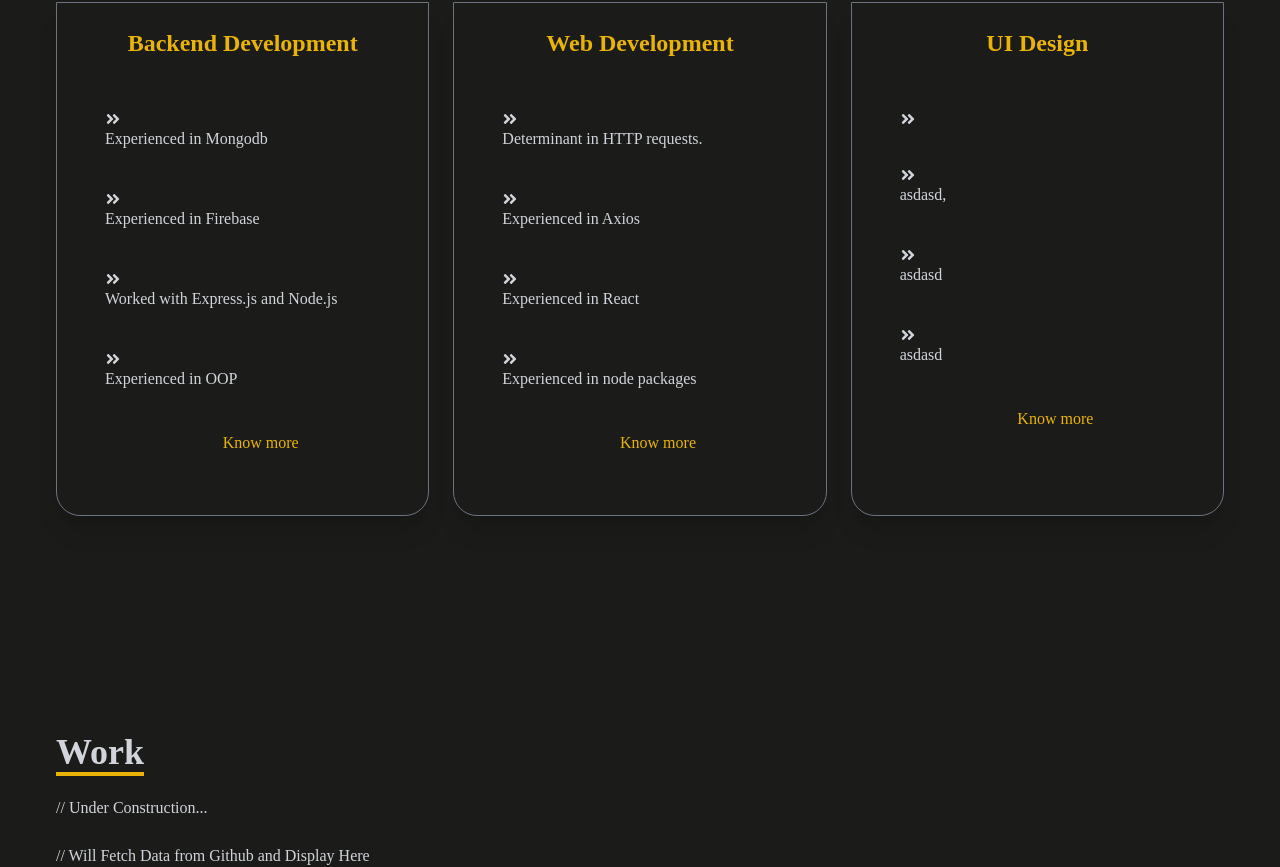
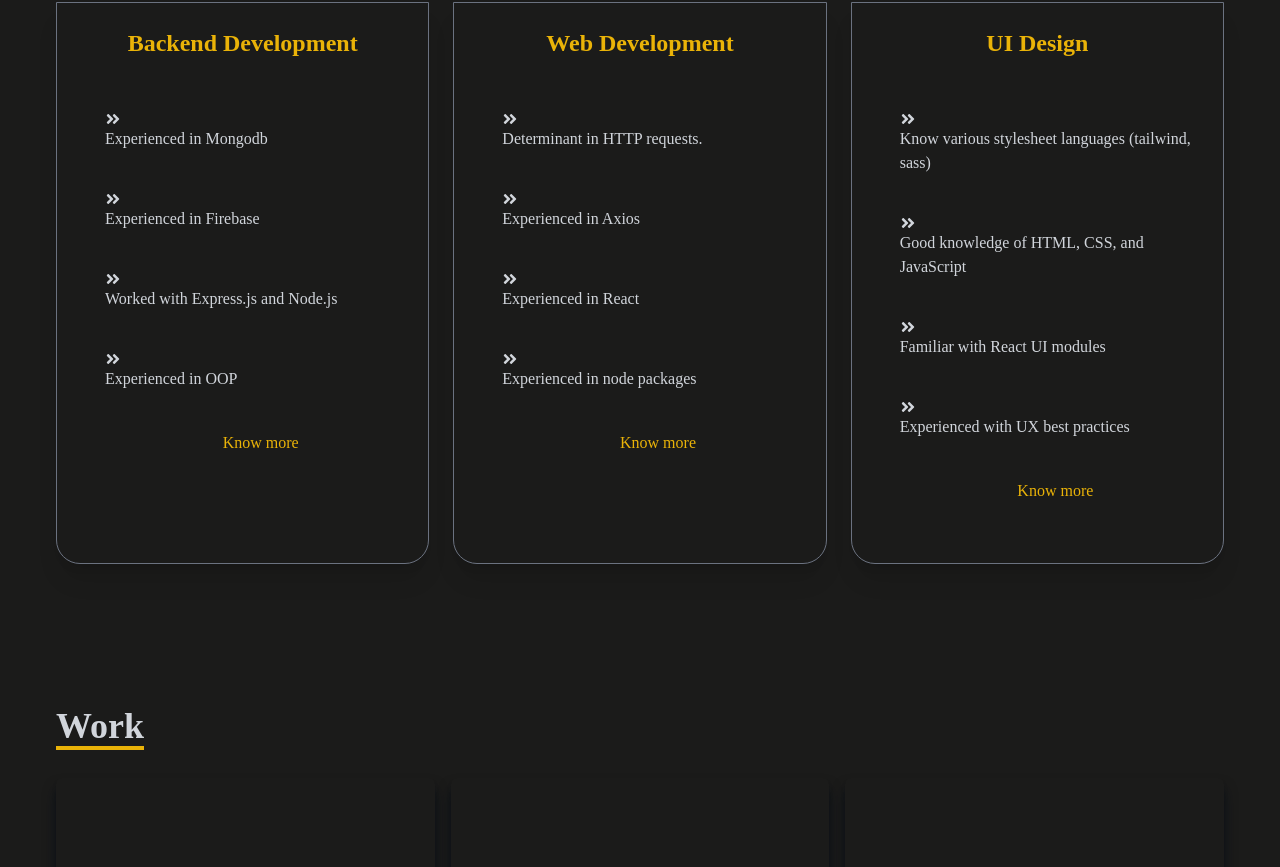
Before and after one commit to ziya-karagoz/my-portfolio, a React (Create React App) app: page / in a window 1280 px wide. Shown: the part 2494-3361 px from the top of the page. Built offline with nearby package versions, Linux system fonts and the light colour scheme.

Commit message:
text updates

```diff
--- a/src/components/Footer.jsx
+++ b/src/components/Footer.jsx
@@ -1,5 +1,5 @@
 import React from "react";
-import { FaTwitter, FaGithub, FaYoutube, FaFacebook } from "react-icons/fa";
+import { FaGithub, FaYoutube, FaFacebook } from "react-icons/fa";
 
 const Footer = () => {
   return (
@@ -8,9 +8,6 @@ const Footer = () => {
         Copyright © 2022 All rights reserved | Ziya Karagöz
       </span>
       <div className='flex  flex-row w-full justify-center items-center space-x-3 lg:mt-6 text-[#f2f2f2]'>
-        <a href='https://twitter.com/ziya_bireyi'>
-          <FaTwitter />
-        </a>
         <a href='https://github.com/ziya-karagoz'>
           <FaGithub />
         </a>
--- a/src/components/Services.jsx
+++ b/src/components/Services.jsx
@@ -38,13 +38,13 @@ const Services = () => {
                       Experienced in OOP
                     </li>
                   </ul>
-                  <Link to='contact' smooth={true} duration={1000}>
-                    <a
-                      href='#'
-                      className='block font-medium p-3 pl-12 text-center text-yellow-500'
-                    >
-                      Know more
-                    </a>
+                  <Link
+                    to='contact'
+                    className='block font-medium p-3 pl-12 text-center text-yellow-500'
+                    smooth={true}
+                    duration={1000}
+                  >
+                    <a href='#'>Know more</a>
                   </Link>
                 </div>
               </div>
@@ -91,28 +91,29 @@ const Services = () => {
 
                   <ul className='mb-6 list-reset'>
                     <li className='p-3 pl-12 mb-4  self-center '>
-                      <FaAngleDoubleRight />
+                      <FaAngleDoubleRight /> Know various stylesheet languages
+                      (tailwind, sass)
                     </li>
                     <li className=' p-3 pl-12 mb-4 self-center '>
                       <FaAngleDoubleRight />
-                      asdasd,
+                      Good knowledge of HTML, CSS, and JavaScript
                     </li>
                     <li className=' p-3 pl-12 mb-4  self-center '>
                       <FaAngleDoubleRight />
-                      asdasd
+                      Familiar with React UI modules
                     </li>
                     <li className=' p-3 pl-12 mb-4  self-center '>
                       <FaAngleDoubleRight />
-                      asdasd
+                      Experienced with UX best practices
                     </li>
                   </ul>
-                  <Link to='contact' smooth={true} duration={1000}>
-                    <a
-                      href='#'
-                      className='block font-medium p-3 pl-12 text-center text-yellow-500'
-                    >
-                      Know more
-                    </a>
+                  <Link
+                    to='contact'
+                    className='block font-medium p-3 pl-12 text-center text-yellow-500'
+                    smooth={true}
+                    duration={1000}
+                  >
+                    <a href='#'>Know more</a>
                   </Link>
                 </div>
               </div>
--- a/src/components/Work.jsx
+++ b/src/components/Work.jsx
@@ -11,8 +11,6 @@ const Work = () => {
           <p className='text-4xl font-bold inline border-b-4 text-gray-300 border-yellow-500'>
             Work
           </p>
-          <p className='py-6'>// Under Construction... </p>
-          <p>// Will Fetch Data from Github and Display Here </p>
         </div>
 
         {/* Container */}
@@ -22,15 +20,15 @@ const Work = () => {
             {/* Hover Effects */}
             <div className='opacity-0 group-hover:opacity-100'>
               <span className='text-2xl font-bold text-white tracking-wider'>
-                Personal QR Application
+                Personal QR Application (React Native + Expo)
               </span>
               <div className='pt-8 text-center'>
-                <a href='/'>
-                  <button className='text-center rounded-lg px-4 py-3 m-2 bg-white text-gray-700 font-bold text-lg cursor-not-allowed'>
+                <a href='https://github.com/ziya-karagoz/Personal_QR'>
+                  <button className='text-center rounded-lg px-4 py-3 m-2 bg-white text-gray-700 font-bold text-lg'>
                     Demo
                   </button>
                 </a>
-                <a href='https://github.com/ziya-karagoz/Personal_QR'>
+                <a href='http://ziyakaragoz.com/download'>
                   <button className='text-center rounded-lg px-4 py-3 m-2 bg-white text-gray-700 font-bold text-lg '>
                     Code
                   </button>
@@ -42,15 +40,35 @@ const Work = () => {
             {/* Hover Effects */}
             <div className='opacity-0 group-hover:opacity-100'>
               <span className='text-2xl font-bold text-white tracking-wider'>
-                React JS Application
+                Dream App (still working on it)
+              </span>
+              <div className='pt-8 text-center'></div>
+            </div>
+          </div>
+          {/* Grid Item */}
+          <div className='shadow-lg shadow-[#040c16] group container rounded-md flex justify-center items-center mx-auto content-div'>
+            {/* Hover Effects */}
+            <div className='opacity-0 group-hover:opacity-100'>
+              <span className='text-2xl font-bold text-white tracking-wider'>
+                Recycle Mapp (Android Studio Project)
               </span>
               <div className='pt-8 text-center'>
-                <a href='/'>
+                <a href='https://github.com/ziya-karagoz/TrashCanApp'>
                   <button className='text-center rounded-lg px-4 py-3 m-2 bg-white text-gray-700 font-bold text-lg'>
-                    Demo
+                    Code
                   </button>
                 </a>
-                <a href='/'>
+              </div>
+            </div>
+          </div>
+          <div className='shadow-lg shadow-[#040c16] group container rounded-md flex justify-center items-center mx-auto content-div'>
+            {/* Hover Effects */}
+            <div className='opacity-0 group-hover:opacity-100'>
+              <span className='text-2xl font-bold text-white tracking-wider'>
+                Social App (Android Studio Project)
+              </span>
+              <div className='pt-8 text-center'>
+                <a href='https://github.com/enesbilalseker/socialapp'>
                   <button className='text-center rounded-lg px-4 py-3 m-2 bg-white text-gray-700 font-bold text-lg'>
                     Code
                   </button>
@@ -63,15 +81,15 @@ const Work = () => {
             {/* Hover Effects */}
             <div className='opacity-0 group-hover:opacity-100'>
               <span className='text-2xl font-bold text-white tracking-wider'>
-                React JS Application
+                Infinite Bouncer (Unity Porject)
               </span>
               <div className='pt-8 text-center'>
-                <a href='/'>
+                <a href='https://play.google.com/store/apps/details?id=com.AftermathGames.InfiniteBouncer'>
                   <button className='text-center rounded-lg px-4 py-3 m-2 bg-white text-gray-700 font-bold text-lg'>
                     Demo
                   </button>
                 </a>
-                <a href='/'>
+                <a href='https://github.com/ziya-karagoz/InfiniteBouncerGithub'>
                   <button className='text-center rounded-lg px-4 py-3 m-2 bg-white text-gray-700 font-bold text-lg'>
                     Code
                   </button>
@@ -83,36 +101,10 @@ const Work = () => {
             {/* Hover Effects */}
             <div className='opacity-0 group-hover:opacity-100'>
               <span className='text-2xl font-bold text-white tracking-wider'>
-                React JS Application
+                Gone Hat (Unity Project)
               </span>
               <div className='pt-8 text-center'>
-                <a href='/'>
-                  <button className='text-center rounded-lg px-4 py-3 m-2 bg-white text-gray-700 font-bold text-lg'>
-                    Demo
-                  </button>
-                </a>
-                <a href='/'>
-                  <button className='text-center rounded-lg px-4 py-3 m-2 bg-white text-gray-700 font-bold text-lg'>
-                    Code
-                  </button>
-                </a>
-              </div>
-            </div>
-          </div>
-          {/* Grid Item */}
-          <div className='shadow-lg shadow-[#040c16] group container rounded-md flex justify-center items-center mx-auto content-div'>
-            {/* Hover Effects */}
-            <div className='opacity-0 group-hover:opacity-100'>
-              <span className='text-2xl font-bold text-white tracking-wider'>
-                React JS Application
-              </span>
-              <div className='pt-8 text-center'>
-                <a href='/'>
-                  <button className='text-center rounded-lg px-4 py-3 m-2 bg-white text-gray-700 font-bold text-lg'>
-                    Demo
-                  </button>
-                </a>
-                <a href='/'>
+                <a href='https://github.com/ziya-karagoz/GoneHatGithub'>
                   <button className='text-center rounded-lg px-4 py-3 m-2 bg-white text-gray-700 font-bold text-lg'>
                     Code
                   </button>
@@ -124,15 +116,25 @@ const Work = () => {
             {/* Hover Effects */}
             <div className='opacity-0 group-hover:opacity-100'>
               <span className='text-2xl font-bold text-white tracking-wider'>
-                React JS Application
+                Football Score Bet App (React Native + Firebase)
               </span>
               <div className='pt-8 text-center'>
-                <a href='/'>
+                <a href='https://github.com/ziya-karagoz/GoneHatGithub'>
                   <button className='text-center rounded-lg px-4 py-3 m-2 bg-white text-gray-700 font-bold text-lg'>
-                    Demo
+                    Code
                   </button>
                 </a>
-                <a href='/'>
+              </div>
+            </div>
+          </div>
+          <div className='shadow-lg shadow-[#040c16] group container rounded-md flex justify-center items-center mx-auto content-div'>
+            {/* Hover Effects */}
+            <div className='opacity-0 group-hover:opacity-100'>
+              <span className='text-2xl font-bold text-white tracking-wider'>
+                Personal Qr App's Server (Node.js + Express + MongoDB)
+              </span>
+              <div className='pt-8 text-center'>
+                <a href='https://github.com/ziya-karagoz/PQRServer'>
                   <button className='text-center rounded-lg px-4 py-3 m-2 bg-white text-gray-700 font-bold text-lg'>
                     Code
                   </button>
```
Also changed, not shown: src/pages/RecycleMap.jsx (+1 -8 lines), 1 other file (tests, documents, lock files or other folders).
